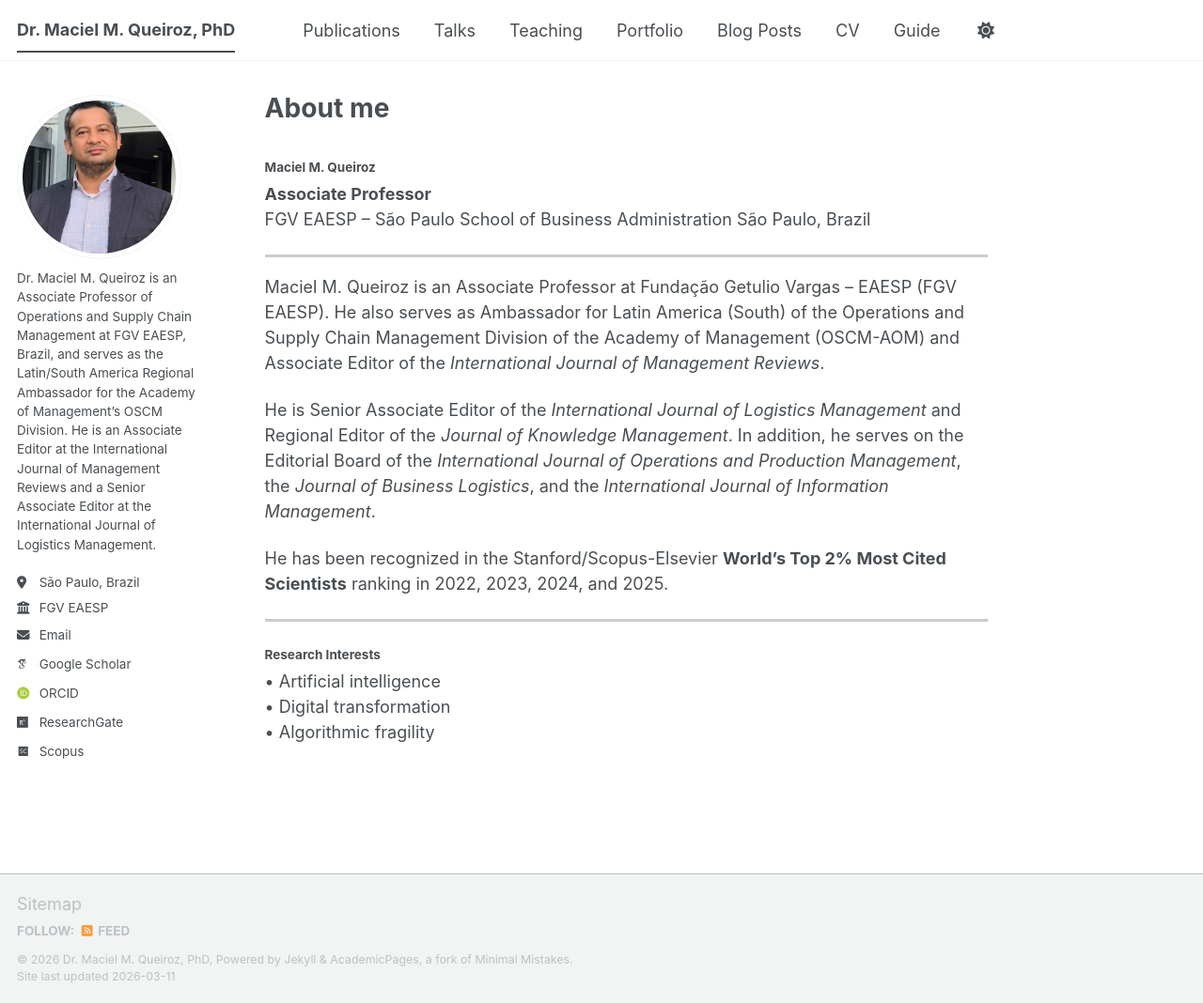
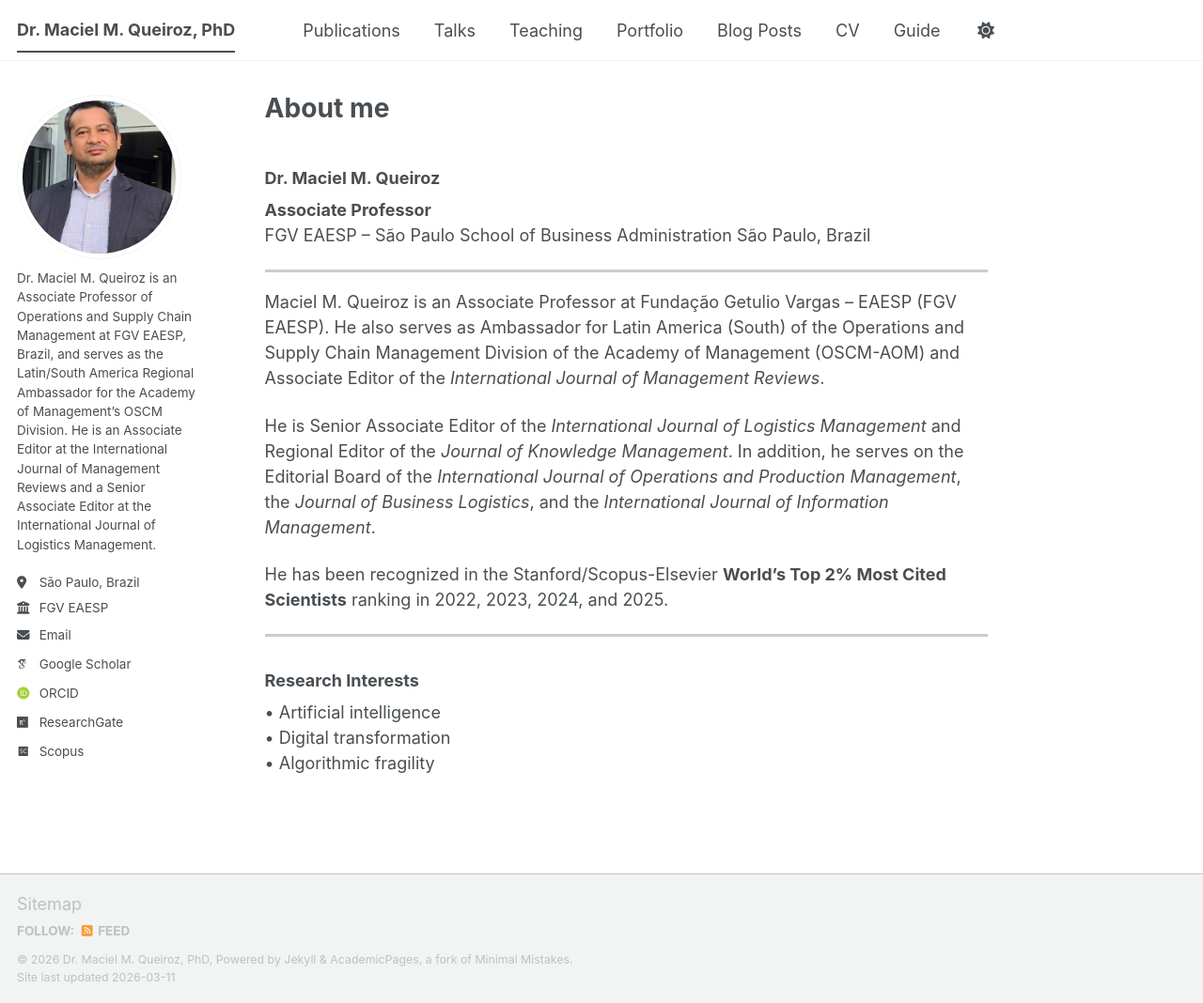
Before and after one commit to maciel-queiroz/maciel-queiroz.github.io, a Jekyll site: the page built from _pages/about.md, in a window 1280 px wide and 1068 px high. Shown: the whole window at 94% size. Built offline with Jekyll 4.4.1, drawn with Linux system fonts in a browser that asks for light colours; some web fonts are replaced; a script bundle is joined from its source files by our own code; library files that are not in the unit come from our copies.

```diff
--- a/_pages/about.md
+++ b/_pages/about.md
@@ -6,7 +6,7 @@ redirect_from:
   - /about/
   - /about.html
 ---
-#### Maciel M. Queiroz
+### Dr. Maciel M. Queiroz
 
 **Associate Professor**
 FGV EAESP – São Paulo School of Business Administration
@@ -22,7 +22,7 @@ He has been recognized in the Stanford/Scopus-Elsevier **World’s Top 2% Most C
 
 <hr style="border: none; height: 3px; background-color: #cccccc;">
 
-#### Research Interests
+### Research Interests
 
 • Artificial intelligence
 • Digital transformation
```
